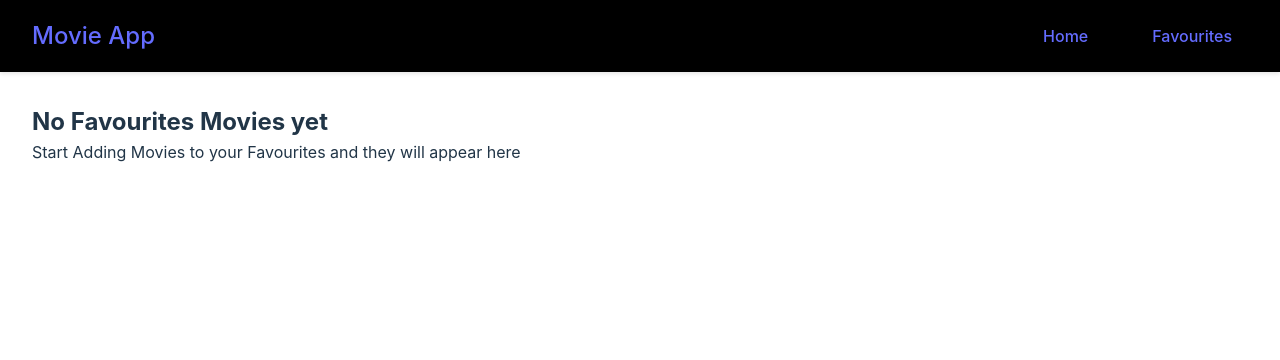
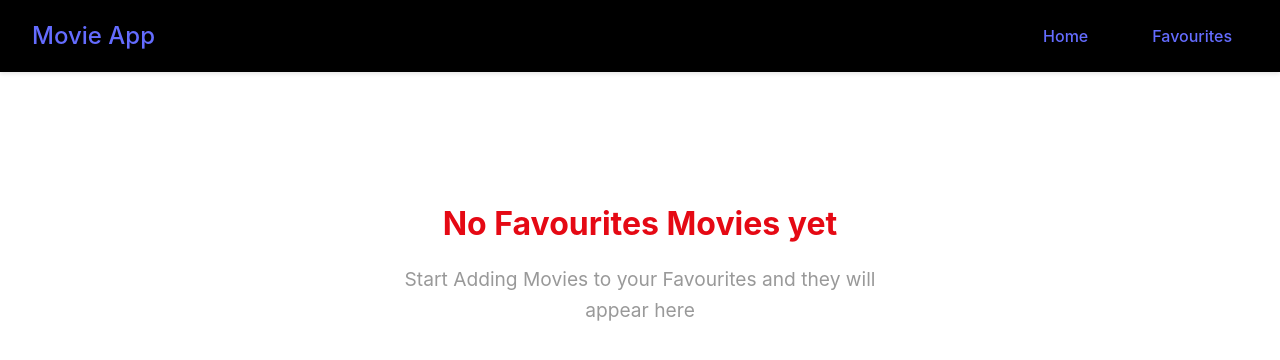
Before and after one commit to meujoy/Movie-App-Using-React, a React (Vite) app in the folder frontend/: page /favourites in a window 1280 px wide. Shown: the top 360 px of the page. Built offline with nearby package versions, Linux system fonts and the light colour scheme.

Commit message:
Implemented favourites feature.

```diff
--- a/frontend/src/App.jsx
+++ b/frontend/src/App.jsx
@@ -4,11 +4,12 @@ import Navbar from './components/Navbar';
 import MovieCard from './components/MovieCard';
 import Favourites from './pages/Favorites';
 import { Routes, Route} from "react-router-dom";
+import { MovieProvider } from './contexts/MovieContext';
 
 
 function App() {
   return (
-    <div>
+    <MovieProvider>
       <Navbar />
       <main className='main-content'>
         <Routes>
@@ -16,7 +17,7 @@ function App() {
           <Route path='/favourites' element={<Favourites/>} />
         </Routes>
       </main>
-    </div>
+    </MovieProvider>
   );
 }
 
--- a/frontend/src/components/MovieCard.jsx
+++ b/frontend/src/components/MovieCard.jsx
@@ -1,9 +1,14 @@
 import '../css/MovieCard.css'
+import { useMovieContext } from '../contexts/MovieContext'
 
 function MovieCard({movie}) {
+    const {isFavourite, addToFavourites, removeFromFavourites} = useMovieContext()
+    const favourite = isFavourite(movie.id)
 
-    function onFavouriteClick(){
-        alert('clicked')
+    function onFavouriteClick(e){
+        e.preventDefault()
+        if (favourite) removeFromFavourites(movie.id)
+        else addToFavourites(movie)
     }
 
     return (
@@ -12,7 +17,7 @@ function MovieCard({movie}) {
             <div className="movie-poster">
                 <img src={`https://image.tmdb.org/t/p/w500${movie.poster_path}`} alt={movie.title}/>
                 <div className="movie-overlay">
-                    <button className="favourite-btn" onClick={onFavouriteClick}>
+                    <button className={`favourite-btn ${favourite ? "active" : ""}`} onClick={onFavouriteClick}>
                         ♥
                     </button>
                 </div>
--- /dev/null
+++ b/frontend/src/contexts/MovieContext.jsx
@@ -0,0 +1,41 @@
+import { createContext, useState, useContext,useEffect } from "react";
+
+const MovieContext = createContext() // Context is a way to share data between components without passing props manually through every level.
+
+export const useMovieContext = () => useContext(MovieContext)
+
+export const MovieProvider = ({children}) => {
+    const [favourites,setFavourites] = useState([])
+
+    useEffect(() => {
+        const storedFavs = localStorage.getItem("favourties") //getting favourites from local storage
+
+        if (storedFavs) setFavourites(JSON.parse(storedFavs)) //Setting favourites through state function
+    },[])// with this [] added, it runs the first time only
+
+    useEffect(()=> {
+        localStorage.setItem('favourites',JSON.stringify(favourites))
+    },[favourites])// with favourites added, it runs every time favourite changes
+
+    const addToFavourites = (movie) => {
+        setFavourites(prev => [...prev,movie]) //update the state. prev is the current value of the state
+    }
+
+    const removeFromFavourites = (movieId) => {
+        setFavourites(prev => prev.filter(movie => movie.id !== movieId))
+    }
+
+    const isFavourite = (movieId) => {
+        return favourites.some(movie => movie.id === movieId)
+    }
+
+    const value = {
+        favourites,
+        addToFavourites,
+        removeFromFavourites,
+        isFavourite
+    }
+    return <MovieContext.Provider value = {value}>
+        {children}
+    </MovieContext.Provider>
+}
--- a/frontend/src/css/Favorites.css
+++ b/frontend/src/css/Favorites.css
@@ -1,10 +1,10 @@
-.favorites {
+.favourites {
   padding: 2rem;
   width: 100%;
   box-sizing: border-box;
 }
 
-.favorites h2 {
+.favourites h2 {
   margin-bottom: 2rem;
   text-align: center;
   font-size: 2.5rem;
@@ -12,7 +12,7 @@
   text-shadow: 2px 2px 4px rgba(0, 0, 0, 0.3);
 }
 
-.favorites-empty {
+.favourites-empty {
   text-align: center;
   padding: 4rem 2rem;
   background-color: rgba(255, 255, 255, 0.05);
@@ -21,13 +21,13 @@
   max-width: 600px;
 }
 
-.favorites-empty h2 {
+.favourites-empty h2 {
   margin-bottom: 1rem;
   font-size: 2rem;
   color: #e50914;
 }
 
-.favorites-empty p {
+.favourites-empty p {
   color: #999;
   font-size: 1.2rem;
   line-height: 1.6;
--- a/frontend/src/css/MovieCard.css
+++ b/frontend/src/css/MovieCard.css
@@ -48,7 +48,7 @@
   opacity: 1;
 }
 
-.favorite-btn {
+.favourite-btn {
   position: absolute;
   top: 1rem;
   right: 1rem;
@@ -65,11 +65,11 @@
   transition: background-color 0.2s;
 }
 
-.favorite-btn:hover {
+.favourite-btn:hover {
   background-color: rgba(0, 0, 0, 0.8);
 }
 
-.favorite-btn.active {
+.favourite-btn.active {
   color: #ff4757;
 }
 
@@ -116,7 +116,7 @@
     padding: 0.75rem;
   }
 
-  .favorite-btn {
+  .favourite-btn {
     width: 32px;
     height: 32px;
     font-size: 1.2rem;
--- a/frontend/src/main.jsx
+++ b/frontend/src/main.jsx
@@ -9,5 +9,5 @@ createRoot(document.getElementById('root')).render(
     <BrowserRouter>
       <App />
     </BrowserRouter>
-  </StrictMode>,
-)
+  </StrictMode>
+);
--- a/frontend/src/pages/Favorites.jsx
+++ b/frontend/src/pages/Favorites.jsx
@@ -1,10 +1,25 @@
 import '../css/Favorites.css'
+import { useMovieContext } from '../contexts/MovieContext'
+import MovieCard from '../components/MovieCard'
 
 function Favourites(){
-    return <div className="favourites-empty">
-        <h2>No Favourites Movies yet</h2>
-        <p>Start Adding Movies to your Favourites and they will appear here</p>
-    </div>
+    const {favourites} = useMovieContext()
+
+    if (favourites.length > 0) {
+        return (
+        <div className='favourites'>
+            <h2>Your Favourites</h2>
+            <div className="movies-grid">
+                {favourites.map((movie) =>(<MovieCard movie={movie} key= {movie.id}> </MovieCard>))}
+            </div>
+        </div>
+        );
+    } else
+        return (<div className="favourites-empty">
+            <h2>No Favourites Movies yet</h2>
+            <p>Start Adding Movies to your Favourites and they will appear here</p>
+        </div>
+        );
 }
 
 export default Favourites
```
